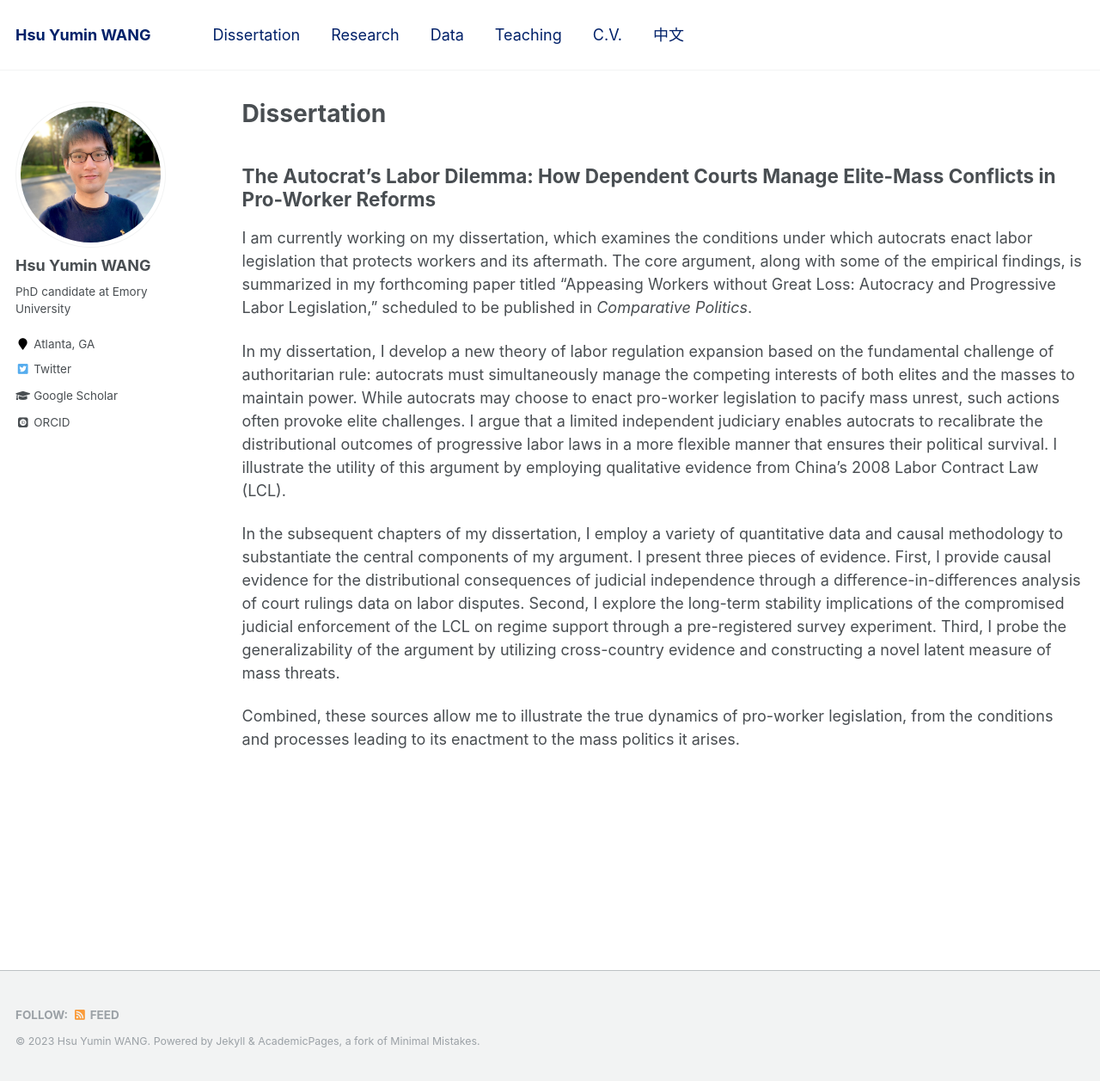
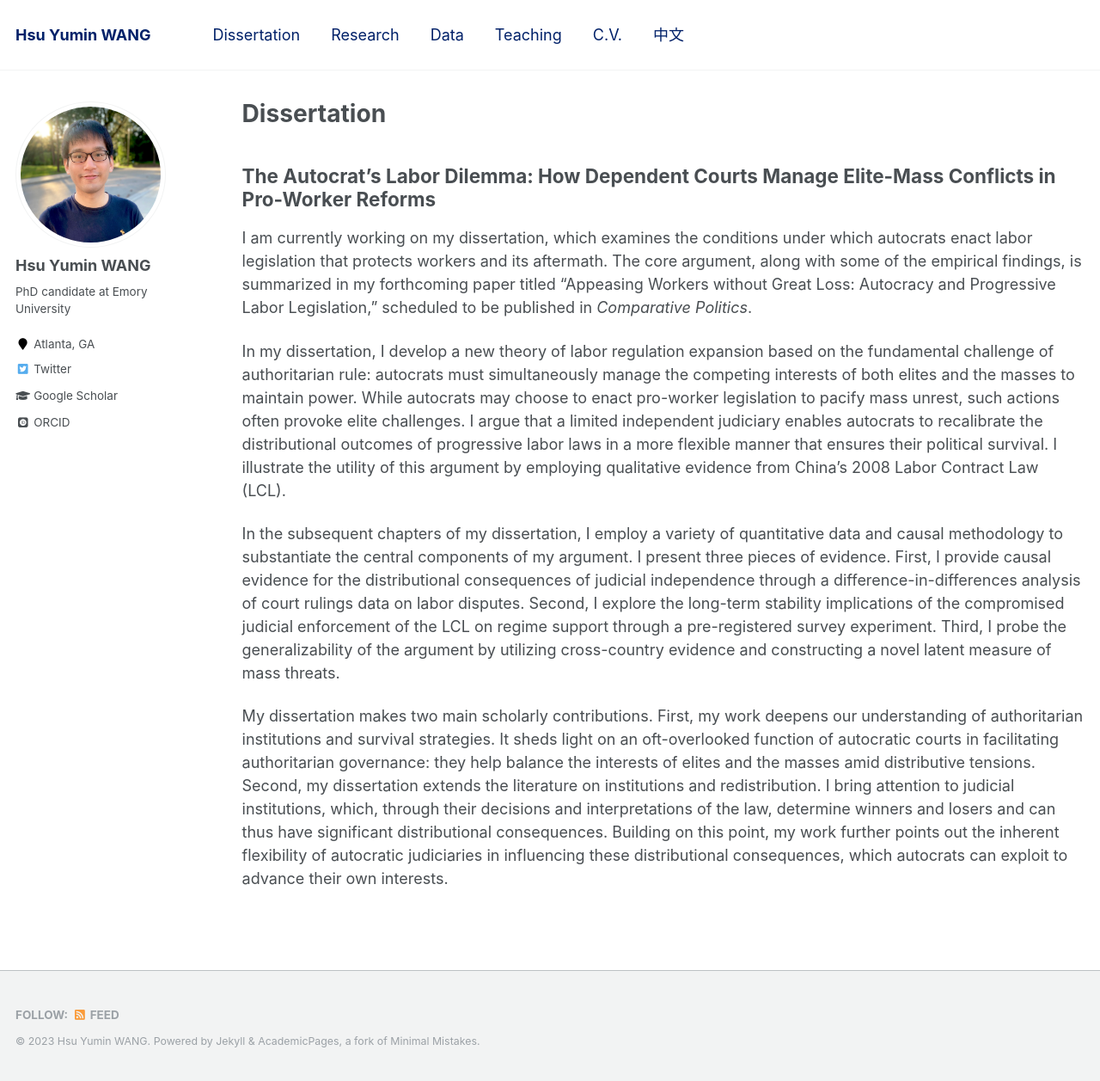
Before and after one commit to hsuyumin/hsuyumin.github.io, a Jekyll site: the page built from _pages/dissertation.md, in a window 1280 px wide and 1257 px high. Shown: the whole window at 86% size. Built offline with Jekyll 4.4.1, drawn with Linux system fonts in a browser that asks for light colours; some web fonts are replaced.

Commit message:
Update dissertation.md

```diff
--- a/_pages/dissertation.md
+++ b/_pages/dissertation.md
@@ -16,4 +16,4 @@ In my dissertation, I develop a new theory of labor regulation expansion based o
 
 In the subsequent chapters of my dissertation, I employ a variety of quantitative data and causal methodology to substantiate the central components of my argument. I present three pieces of evidence. First, I provide causal evidence for the distributional consequences of judicial independence through a difference-in-differences analysis of court rulings data on labor disputes. Second, I explore the long-term stability implications of the compromised judicial enforcement of the LCL on regime support through a pre-registered survey experiment. Third, I probe the generalizability of the argument by utilizing cross-country evidence and constructing a novel latent measure of mass threats.
 
-Combined, these sources allow me to illustrate the true dynamics of pro-worker legislation, from the conditions and processes leading to its enactment to the mass politics it arises.
+My dissertation makes two main scholarly contributions. First, my work deepens our understanding of authoritarian institutions and survival strategies. It sheds light on an oft-overlooked function of autocratic courts in facilitating authoritarian governance: they help balance the interests of elites and the masses amid distributive tensions. Second, my dissertation extends the literature on institutions and redistribution. I bring attention to judicial institutions, which, through their decisions and interpretations of the law, determine winners and losers and can thus have significant distributional consequences. Building on this point, my work further points out the inherent flexibility of autocratic judiciaries in influencing these distributional consequences, which autocrats can exploit to advance their own interests.
```
